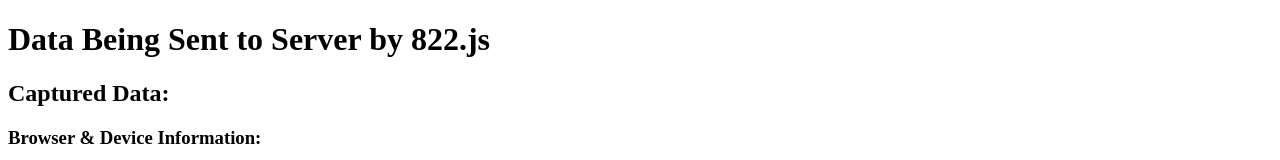
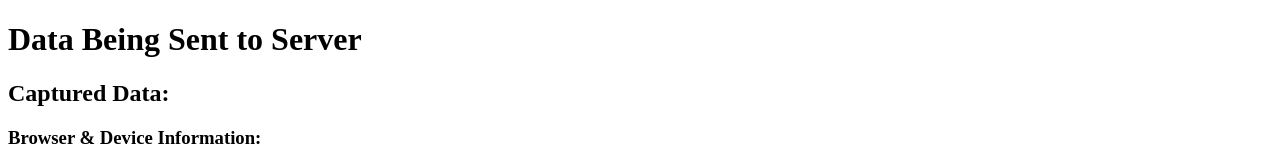
Before and after one commit to ItsMaheshHere/Browser-Device-Information-Website, a plain HTML site: page index.html in a window 1280 px wide. Shown: the top 160 px of the page. Drawn offline with Linux system fonts and the light colour scheme.

Commit message:
Update data collection script in index.html

```diff
--- a/index.html
+++ b/index.html
@@ -6,7 +6,7 @@
     <title>Data Collection Display</title>
 </head>
 <body>
-    <h1>Data Being Sent to Server by 822.js</h1>
+    <h1>Data Being Sent to Server</h1>
 
     <div id="output">
         <h2>Captured Data:</h2>
```
